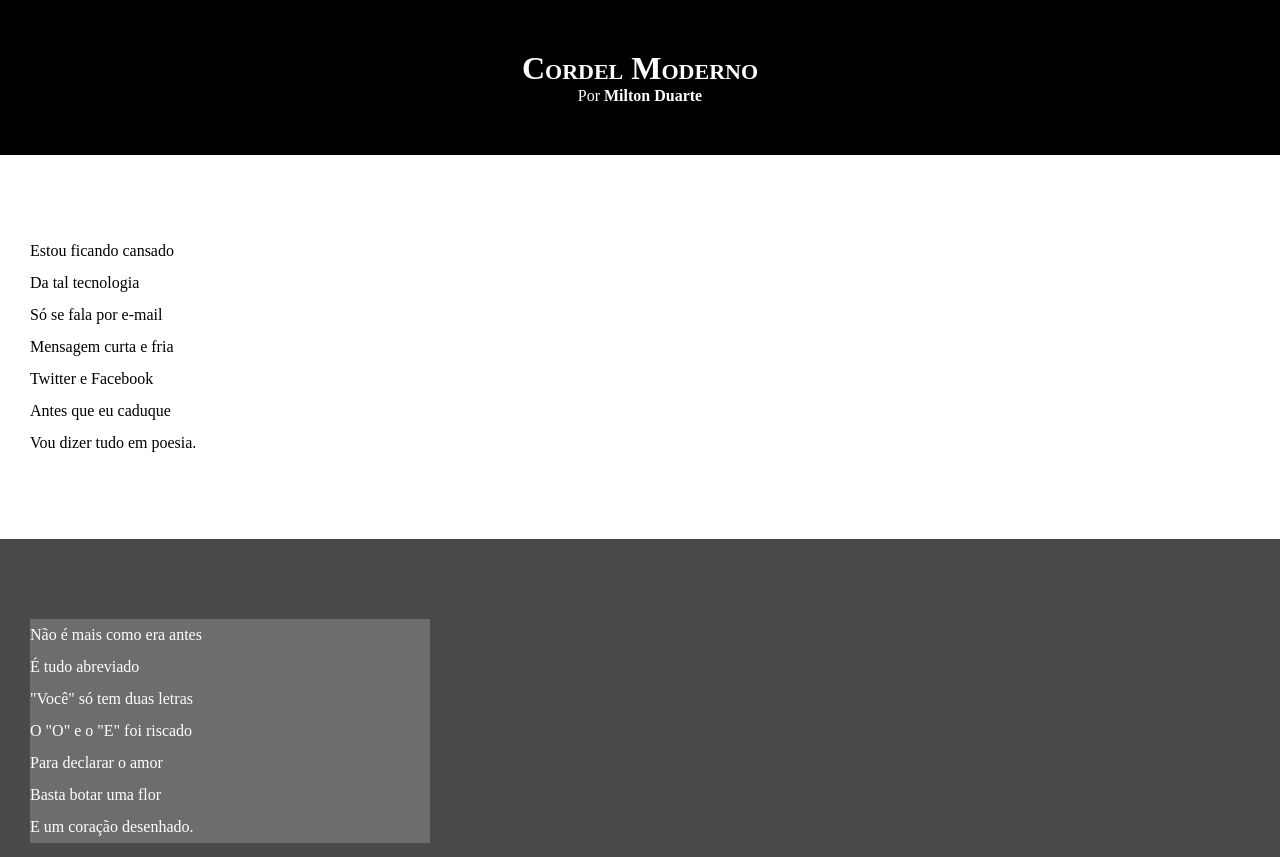
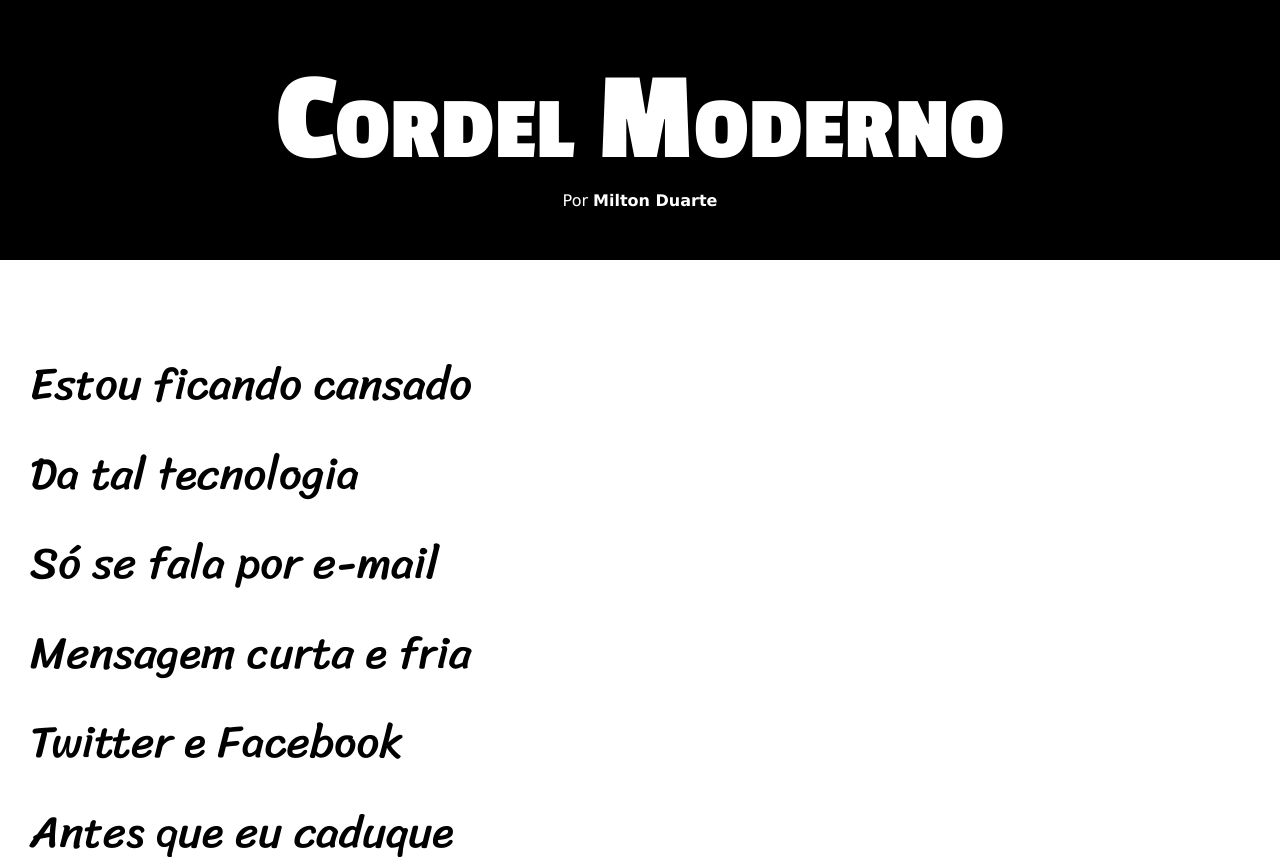
Before and after one commit to opradomatheus/projeto-cordel, a plain HTML site: page index.html in a window 1280 px wide. Shown: the top 857 px of the page. Drawn offline with Linux system fonts and the light colour scheme.

Commit message:
Update style.css

```diff
--- a/estilo/style.css
+++ b/estilo/style.css
@@ -1,4 +1,7 @@
 @charset "UTF-8";
+@import url('https://fonts.googleapis.com/css2?family=Passion+One:wght@400;700;900&family=Sriracha&display=swap');
+
+
 
 *
 {
@@ -6,10 +9,21 @@
     padding: 0;
 }
 
+:root
+{
+    --fonte1: 'Verdana', Genova, Tahoma, sans-serif;
+
+    --fonte2: 'Passion One', cursive;
+
+    --fonte3: 'Sriracha', cursive;
+}
+
+
 html, body
 {
     min-height: 100vh;
     background-color: darkgrey;
+    font-family: var(--fonte1);
 }
 
 header
@@ -23,6 +37,8 @@ header > h1
 {
     padding-top: 50px;
     font-variant: small-caps;
+    font-family: var(--fonte2);
+    font-size: 10vw;
 }
 
 header > p
@@ -47,6 +63,8 @@ section{
     padding-bottom: 10vh;
     line-height: 2em;
     padding-left: 30px;
+    font-family: var(--fonte3);
+    font-size: 3.5vw;
 }
 
 section.normal
@@ -63,7 +81,8 @@ section.imagem
 
 section.imagem > p
 {
-    width: 400px;
+    display: inline-block;
+    padding-inline-end: 5px;
     background-color: #6d6d6d;
 }
 
@@ -72,5 +91,5 @@ footer
     background-color: #000000;
     color: #ffff;
     text-align: center;
-    padding: 50px;
+    padding: 100px;
 }
```
